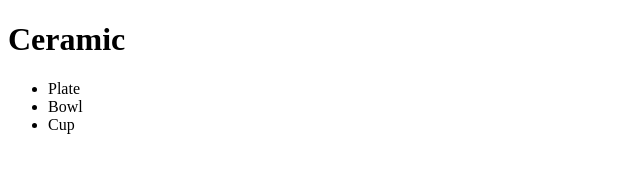
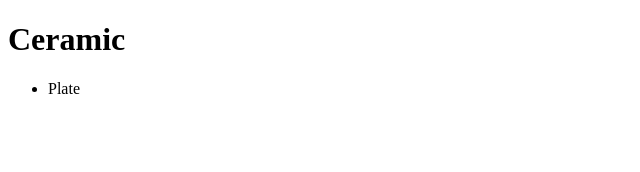
Before and after one commit to limphaibool/core_document, a plain HTML site: page index.html in a window 1280 px wide. Shown: the full height of the page, 0-640 px from the left. Drawn offline with Linux system fonts and the light colour scheme.

Commit message:
test branch

```diff
--- a/index.html
+++ b/index.html
@@ -9,8 +9,7 @@
     <h1>Ceramic</h1>
     <ul>
         <li>Plate</li>
-        <li>Bowl</li>
-        <li>Cup</li>
+
     </ul>
 </body>
 </html>
```
Also changed, not shown: 1 other file.
